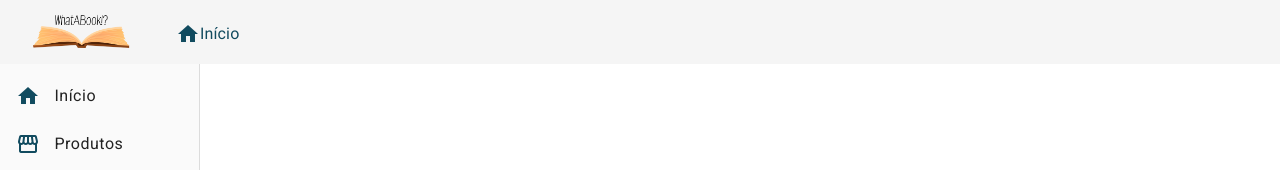
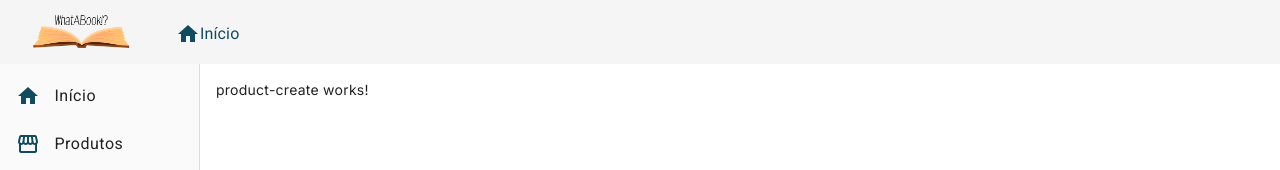
Before and after one commit to gabriel04alves/crud-angular, an Angular app: page /products/create in a window 1280 px wide. Before the commit this address led to /. Shown: the top 170 px of the page. Built offline with nearby package versions, Linux system fonts and the light colour scheme.

Commit message:
component product-create

```diff
--- a/src/app/app-routing.module.ts
+++ b/src/app/app-routing.module.ts
@@ -4,6 +4,8 @@ import { RouterModule, Routes } from '@angular/router';
 
 import { HomeComponent } from './views/home/home.component';
 import { ProductCrudComponent } from './views/product-crud/product-crud.component';
+import { ProductCreateComponent } from './components/product/product-create/product-create.component';
+
 
 const routes: Routes = [
   {
@@ -13,6 +15,10 @@ const routes: Routes = [
   {
     path: "products",
     component: ProductCrudComponent
+  },
+  {
+    path: "products/create",
+    component: ProductCreateComponent
   }
 ];
 
--- a/src/app/app.module.ts
+++ b/src/app/app.module.ts
@@ -15,6 +15,7 @@ import { MatCardModule } from '@angular/material/card';
 import { MatListModule } from '@angular/material/list';
 import { HomeComponent } from './views/home/home.component';
 import { ProductCrudComponent } from './views/product-crud/product-crud.component';
+import { ProductCreateComponent } from './components/product/product-create/product-create.component';
 
 
 
@@ -25,7 +26,8 @@ import { ProductCrudComponent } from './views/product-crud/product-crud.componen
     FooterComponent,
     NavComponent,
     HomeComponent,
-    ProductCrudComponent
+    ProductCrudComponent,
+    ProductCreateComponent
   ],
   imports: [
     BrowserModule,
--- /dev/null
+++ b/src/app/components/product/product-create/product-create.component.html
@@ -0,0 +1 @@
+<p>product-create works!</p>
--- a/src/app/components/product/product-create/product-create.component.ts
+++ b/src/app/components/product/product-create/product-create.component.ts
@@ -5,7 +5,7 @@ import { Component } from '@angular/core';
   templateUrl: './product-create.component.html',
   styleUrls: ['./product-create.component.css']
 })
-export class ProductCreateComponent implements OnInit {
+export class ProductCreateComponent {
   constructor() {}
 
   ngOnInit(): void {
```
Also changed, not shown: src/app/components/product/product-create/product-create.component.css (added).
